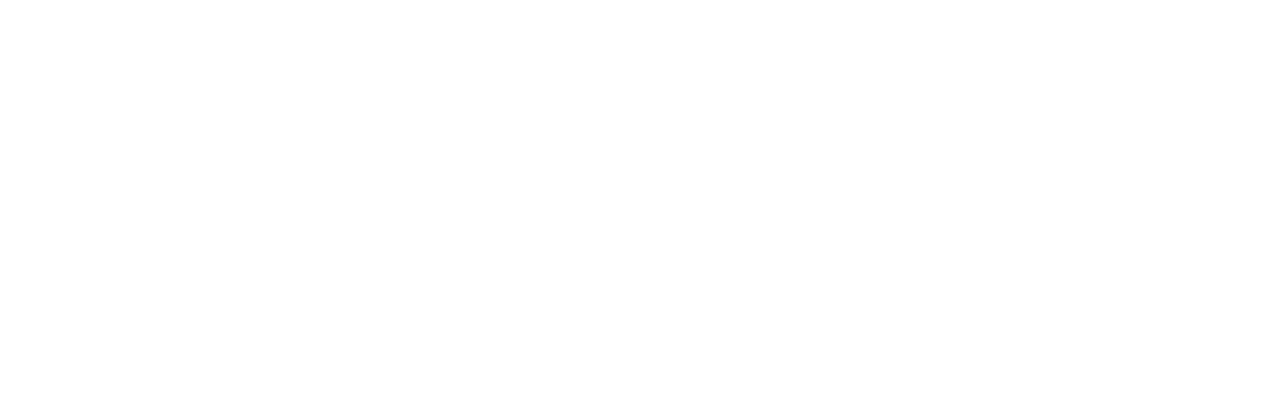
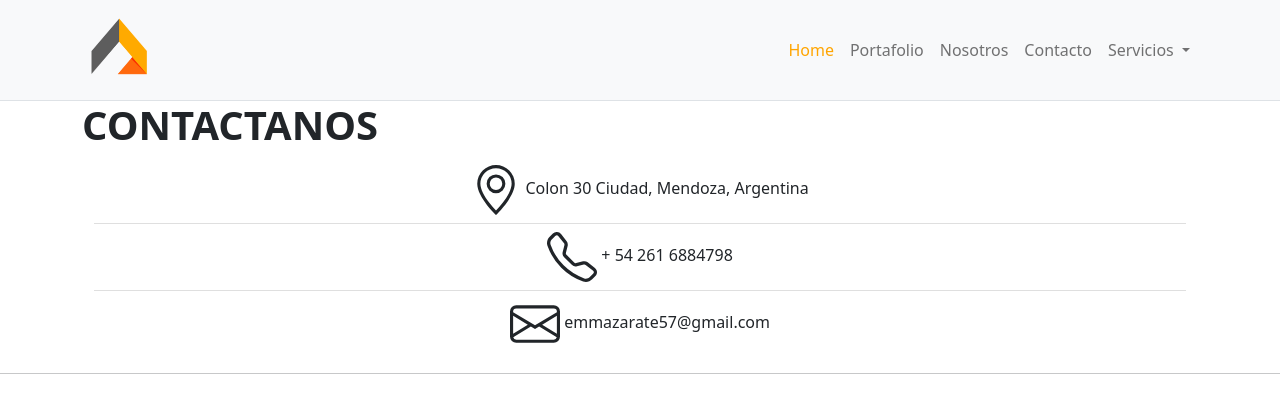
Before and after one commit to emmazarate59/PF_Zarate, a plain HTML site: page pages/nosotros.html in a window 1280 px wide. Drawn offline with nearby package versions, Linux system fonts and the light colour scheme.

Commit message:
se agregaron paginas nuevas

```diff
--- a/css/styles.css
+++ b/css/styles.css
@@ -45,15 +45,3 @@
     margin: 80px;
     color: orange;
 }
-
-.list-group-item {
-    background-color: rgba(211, 125, 27, 0.514);
-}
-
-
-
-
-
-
-.footer {
-    background-color: rgba(211, 125, 27, 0.514);
--- /dev/null
+++ b/pages/construccion.html
@@ -0,0 +1,130 @@
+<!DOCTYPE html>
+<html lang="en">
+
+<head>
+    <meta charset="UTF-8">
+    <meta http-equiv="X-UA-Compatible" content="IE=edge">
+    <meta name="viewport" content="width=device-width, initial-scale=1.0">
+    <title>Portafolio</title>
+    <link href="https://cdn.jsdelivr.net/npm/bootstrap@5.2.2/dist/css/bootstrap.min.css" rel="stylesheet"
+        integrity="sha384-Zenh87qX5JnK2Jl0vWa8Ck2rdkQ2Bzep5IDxbcnCeuOxjzrPF/et3URy9Bv1WTRi" crossorigin="anonymous">
+    <link rel="stylesheet" href="../css/styles.css">
+</head>
+
+<body>
+
+    <header class="navbar navbar-expand-lg bg-light border-bottom">
+        <div class="container">
+            <a class="navbar-brand" href="../index.html"><img src="../img/logo2.png" alt="" class="w-25"></a>
+            <button class="navbar-toggler" type="button" data-bs-toggle="collapse" data-bs-target="#navbarNavDropdown"
+                aria-controls="navbarNavDropdown" aria-expanded="false" aria-label="Toggle navigation">
+                <span class="navbar-toggler-icon"></span>
+            </button>
+
+            <nav class="collapse navbar-collapse justify-content-end" id="navbarNavDropdown">
+                <ul class="navbar-nav">
+                    <li class="nav-item">
+                        <a class="nav-link active" aria-current="page" href="../index.html">Home</a>
+                    </li>
+                    <li class="nav-item">
+                        <a class="nav-link" href="../pages/portafolio.html">Portafolio</a>
+                    </li>
+                    <li class="nav-item">
+                        <a class="nav-link" href="../pages/nosotros.html">Nosotros</a>
+                    </li>
+                    <li class="nav-item">
+                        <a class="nav-link" href="../pages/contacto.html">Contacto</a>
+                    </li>
+                    <li class="nav-item dropdown">
+                        <a class="nav-link dropdown-toggle" href="#" role="button" data-bs-toggle="dropdown"
+                            aria-expanded="false">
+                            Servicios
+                        </a>
+                        <ul class="dropdown-menu">
+                            <li><a class="dropdown-item" href="../construccion.html">Construccion</a></li>
+                            <li><a class="dropdown-item" href="../pages/proyectos.html">Proyectos arquitectura</a></li>
+                            <li><a class="dropdown-item" href="../pages/rendering.html">Rendering</a></li>
+
+                        </ul>
+                    </li>
+                </ul>
+            </nav>
+        </div>
+    </header>
+
+
+
+
+
+
+
+
+
+
+    <footer class="footer">
+
+        <h2 class="h2_footer display-6 fw-bold container">CONTACTANOS</h2>
+        <div class="container">
+
+
+            <div class="container text-center">
+
+                <div class="row">
+
+
+
+                    <div class="col-sm-12">
+                        <ul class="list-group list-group-flush">
+
+                            <li class="list-group-item"> <svg xmlns="http://www.w3.org/2000/svg" width="50" height="50"
+                                    fill="currentColor" class="bi bi-geo-alt" viewBox="0 0 16 16">
+                                    <path
+                                        d="M12.166 8.94c-.524 1.062-1.234 2.12-1.96 3.07A31.493 31.493 0 0 1 8 14.58a31.481 31.481 0 0 1-2.206-2.57c-.726-.95-1.436-2.008-1.96-3.07C3.304 7.867 3 6.862 3 6a5 5 0 0 1 10 0c0 .862-.305 1.867-.834 2.94zM8 16s6-5.686 6-10A6 6 0 0 0 2 6c0 4.314 6 10 6 10z" />
+                                    <path d="M8 8a2 2 0 1 1 0-4 2 2 0 0 1 0 4zm0 1a3 3 0 1 0 0-6 3 3 0 0 0 0 6z" />
+                                </svg> Colon 30 Ciudad, Mendoza, Argentina</li>
+
+                            <li class="list-group-item"><svg xmlns="http://www.w3.org/2000/svg" width="50" height="50"
+                                    fill="currentColor" class="bi bi-telephone" viewBox="0 0 16 16">
+                                    <path
+                                        d="M3.654 1.328a.678.678 0 0 0-1.015-.063L1.605 2.3c-.483.484-.661 1.169-.45 1.77a17.568 17.568 0 0 0 4.168 6.608 17.569 17.569 0 0 0 6.608 4.168c.601.211 1.286.033 1.77-.45l1.034-1.034a.678.678 0 0 0-.063-1.015l-2.307-1.794a.678.678 0 0 0-.58-.122l-2.19.547a1.745 1.745 0 0 1-1.657-.459L5.482 8.062a1.745 1.745 0 0 1-.46-1.657l.548-2.19a.678.678 0 0 0-.122-.58L3.654 1.328zM1.884.511a1.745 1.745 0 0 1 2.612.163L6.29 2.98c.329.423.445.974.315 1.494l-.547 2.19a.678.678 0 0 0 .178.643l2.457 2.457a.678.678 0 0 0 .644.178l2.189-.547a1.745 1.745 0 0 1 1.494.315l2.306 1.794c.829.645.905 1.87.163 2.611l-1.034 1.034c-.74.74-1.846 1.065-2.877.702a18.634 18.634 0 0 1-7.01-4.42 18.634 18.634 0 0 1-4.42-7.009c-.362-1.03-.037-2.137.703-2.877L1.885.511z" />
+                                </svg> + 54 261 6884798</li>
+
+                            <li class="list-group-item"> <svg xmlns="http://www.w3.org/2000/svg" width="50" height="50"
+                                    fill="currentColor" class="bi bi-envelope" viewBox="0 0 16 16">
+                                    <path
+                                        d="M0 4a2 2 0 0 1 2-2h12a2 2 0 0 1 2 2v8a2 2 0 0 1-2 2H2a2 2 0 0 1-2-2V4Zm2-1a1 1 0 0 0-1 1v.217l7 4.2 7-4.2V4a1 1 0 0 0-1-1H2Zm13 2.383-4.708 2.825L15 11.105V5.383Zm-.034 6.876-5.64-3.471L8 9.583l-1.326-.795-5.64 3.47A1 1 0 0 0 2 13h12a1 1 0 0 0 .966-.741ZM1 11.105l4.708-2.897L1 5.383v5.722Z" />
+                                </svg> emmazarate57@gmail.com</li>
+
+                        </ul>
+                    </div>
+
+
+                </div>
+
+
+            </div>
+        </div>
+
+
+
+
+
+
+
+
+        <hr>
+
+
+    </footer>
+
+
+
+
+
+
+    <script src="https://cdn.jsdelivr.net/npm/bootstrap@5.2.2/dist/js/bootstrap.bundle.min.js"
+        integrity="sha384-OERcA2EqjJCMA+/3y+gxIOqMEjwtxJY7qPCqsdltbNJuaOe923+mo//f6V8Qbsw3"
+        crossorigin="anonymous"></script>
+</body>
+
+</html>
--- a/pages/nosotros.html
+++ b/pages/nosotros.html
@@ -0,0 +1,130 @@
+<!DOCTYPE html>
+<html lang="en">
+
+<head>
+    <meta charset="UTF-8">
+    <meta http-equiv="X-UA-Compatible" content="IE=edge">
+    <meta name="viewport" content="width=device-width, initial-scale=1.0">
+    <title>Portafolio</title>
+    <link href="https://cdn.jsdelivr.net/npm/bootstrap@5.2.2/dist/css/bootstrap.min.css" rel="stylesheet"
+        integrity="sha384-Zenh87qX5JnK2Jl0vWa8Ck2rdkQ2Bzep5IDxbcnCeuOxjzrPF/et3URy9Bv1WTRi" crossorigin="anonymous">
+    <link rel="stylesheet" href="../css/styles.css">
+</head>
+
+<body>
+
+    <header class="navbar navbar-expand-lg bg-light border-bottom">
+        <div class="container">
+            <a class="navbar-brand" href="../index.html"><img src="../img/logo2.png" alt="" class="w-25"></a>
+            <button class="navbar-toggler" type="button" data-bs-toggle="collapse" data-bs-target="#navbarNavDropdown"
+                aria-controls="navbarNavDropdown" aria-expanded="false" aria-label="Toggle navigation">
+                <span class="navbar-toggler-icon"></span>
+            </button>
+
+            <nav class="collapse navbar-collapse justify-content-end" id="navbarNavDropdown">
+                <ul class="navbar-nav">
+                    <li class="nav-item">
+                        <a class="nav-link active" aria-current="page" href="../index.html">Home</a>
+                    </li>
+                    <li class="nav-item">
+                        <a class="nav-link" href="../pages/portafolio.html">Portafolio</a>
+                    </li>
+                    <li class="nav-item">
+                        <a class="nav-link" href="../pages/nosotros.html">Nosotros</a>
+                    </li>
+                    <li class="nav-item">
+                        <a class="nav-link" href="../pages/contacto.html">Contacto</a>
+                    </li>
+                    <li class="nav-item dropdown">
+                        <a class="nav-link dropdown-toggle" href="#" role="button" data-bs-toggle="dropdown"
+                            aria-expanded="false">
+                            Servicios
+                        </a>
+                        <ul class="dropdown-menu">
+                            <li><a class="dropdown-item" href="../pages/construccion.html">Construccion</a></li>
+                            <li><a class="dropdown-item" href="../pages/proyectos.html">Proyectos arquitectura</a></li>
+                            <li><a class="dropdown-item" href="../pages/rendering.html">Rendering</a></li>
+
+                        </ul>
+                    </li>
+                </ul>
+            </nav>
+        </div>
+    </header>
+
+
+
+
+
+
+
+
+
+
+    <footer class="footer">
+
+        <h2 class="h2_footer display-6 fw-bold container">CONTACTANOS</h2>
+        <div class="container">
+
+
+            <div class="container text-center">
+
+                <div class="row">
+
+
+
+                    <div class="col-sm-12">
+                        <ul class="list-group list-group-flush">
+
+                            <li class="list-group-item"> <svg xmlns="http://www.w3.org/2000/svg" width="50" height="50"
+                                    fill="currentColor" class="bi bi-geo-alt" viewBox="0 0 16 16">
+                                    <path
+                                        d="M12.166 8.94c-.524 1.062-1.234 2.12-1.96 3.07A31.493 31.493 0 0 1 8 14.58a31.481 31.481 0 0 1-2.206-2.57c-.726-.95-1.436-2.008-1.96-3.07C3.304 7.867 3 6.862 3 6a5 5 0 0 1 10 0c0 .862-.305 1.867-.834 2.94zM8 16s6-5.686 6-10A6 6 0 0 0 2 6c0 4.314 6 10 6 10z" />
+                                    <path d="M8 8a2 2 0 1 1 0-4 2 2 0 0 1 0 4zm0 1a3 3 0 1 0 0-6 3 3 0 0 0 0 6z" />
+                                </svg> Colon 30 Ciudad, Mendoza, Argentina</li>
+
+                            <li class="list-group-item"><svg xmlns="http://www.w3.org/2000/svg" width="50" height="50"
+                                    fill="currentColor" class="bi bi-telephone" viewBox="0 0 16 16">
+                                    <path
+                                        d="M3.654 1.328a.678.678 0 0 0-1.015-.063L1.605 2.3c-.483.484-.661 1.169-.45 1.77a17.568 17.568 0 0 0 4.168 6.608 17.569 17.569 0 0 0 6.608 4.168c.601.211 1.286.033 1.77-.45l1.034-1.034a.678.678 0 0 0-.063-1.015l-2.307-1.794a.678.678 0 0 0-.58-.122l-2.19.547a1.745 1.745 0 0 1-1.657-.459L5.482 8.062a1.745 1.745 0 0 1-.46-1.657l.548-2.19a.678.678 0 0 0-.122-.58L3.654 1.328zM1.884.511a1.745 1.745 0 0 1 2.612.163L6.29 2.98c.329.423.445.974.315 1.494l-.547 2.19a.678.678 0 0 0 .178.643l2.457 2.457a.678.678 0 0 0 .644.178l2.189-.547a1.745 1.745 0 0 1 1.494.315l2.306 1.794c.829.645.905 1.87.163 2.611l-1.034 1.034c-.74.74-1.846 1.065-2.877.702a18.634 18.634 0 0 1-7.01-4.42 18.634 18.634 0 0 1-4.42-7.009c-.362-1.03-.037-2.137.703-2.877L1.885.511z" />
+                                </svg> + 54 261 6884798</li>
+
+                            <li class="list-group-item"> <svg xmlns="http://www.w3.org/2000/svg" width="50" height="50"
+                                    fill="currentColor" class="bi bi-envelope" viewBox="0 0 16 16">
+                                    <path
+                                        d="M0 4a2 2 0 0 1 2-2h12a2 2 0 0 1 2 2v8a2 2 0 0 1-2 2H2a2 2 0 0 1-2-2V4Zm2-1a1 1 0 0 0-1 1v.217l7 4.2 7-4.2V4a1 1 0 0 0-1-1H2Zm13 2.383-4.708 2.825L15 11.105V5.383Zm-.034 6.876-5.64-3.471L8 9.583l-1.326-.795-5.64 3.47A1 1 0 0 0 2 13h12a1 1 0 0 0 .966-.741ZM1 11.105l4.708-2.897L1 5.383v5.722Z" />
+                                </svg> emmazarate57@gmail.com</li>
+
+                        </ul>
+                    </div>
+
+
+                </div>
+
+
+            </div>
+        </div>
+
+
+
+
+
+
+
+
+        <hr>
+
+
+    </footer>
+
+
+
+
+
+
+    <script src="https://cdn.jsdelivr.net/npm/bootstrap@5.2.2/dist/js/bootstrap.bundle.min.js"
+        integrity="sha384-OERcA2EqjJCMA+/3y+gxIOqMEjwtxJY7qPCqsdltbNJuaOe923+mo//f6V8Qbsw3"
+        crossorigin="anonymous"></script>
+</body>
+
+</html>
```
Also changed, not shown: index.html (+3 -3 lines), pages/portafolio.html (+6 -6 lines), pages/proyectos.html (added, +130 -0 lines), pages/rendering.html (added, +130 -0 lines), pages/servicios.html (deleted).
